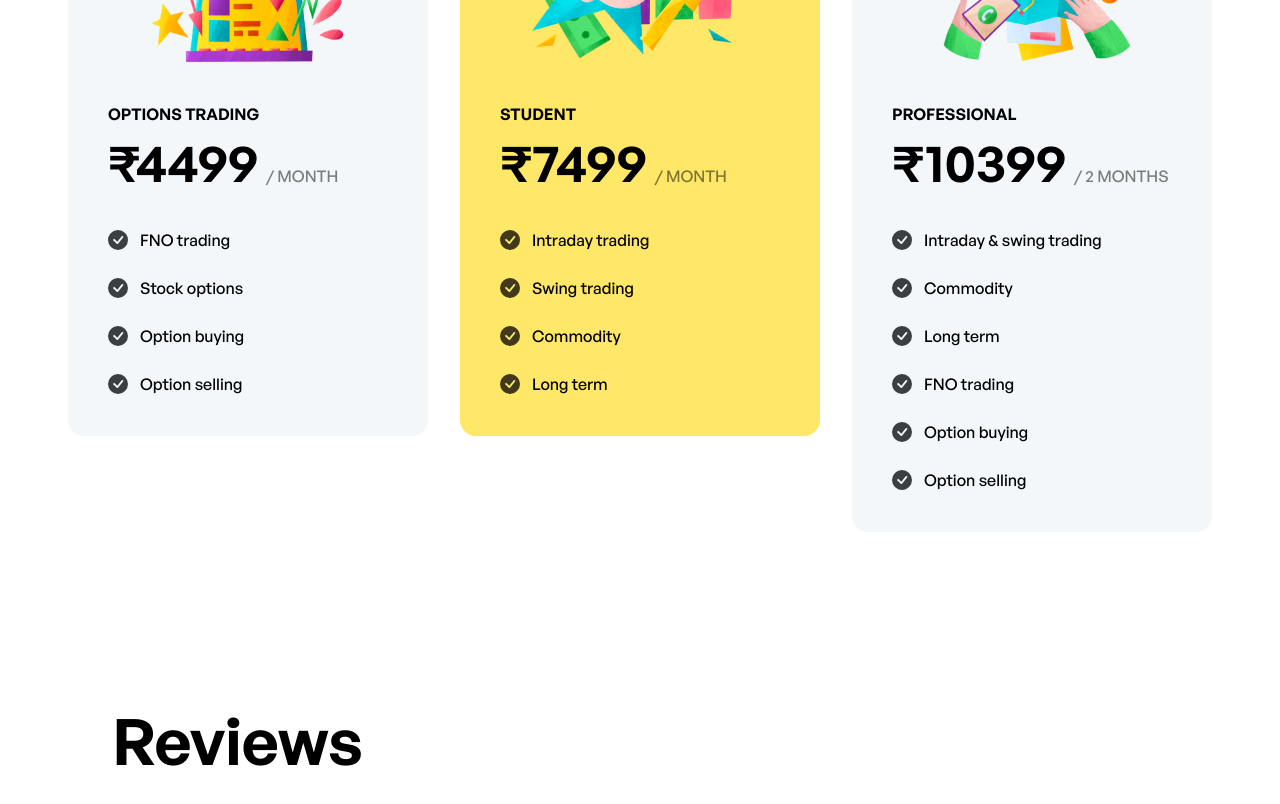
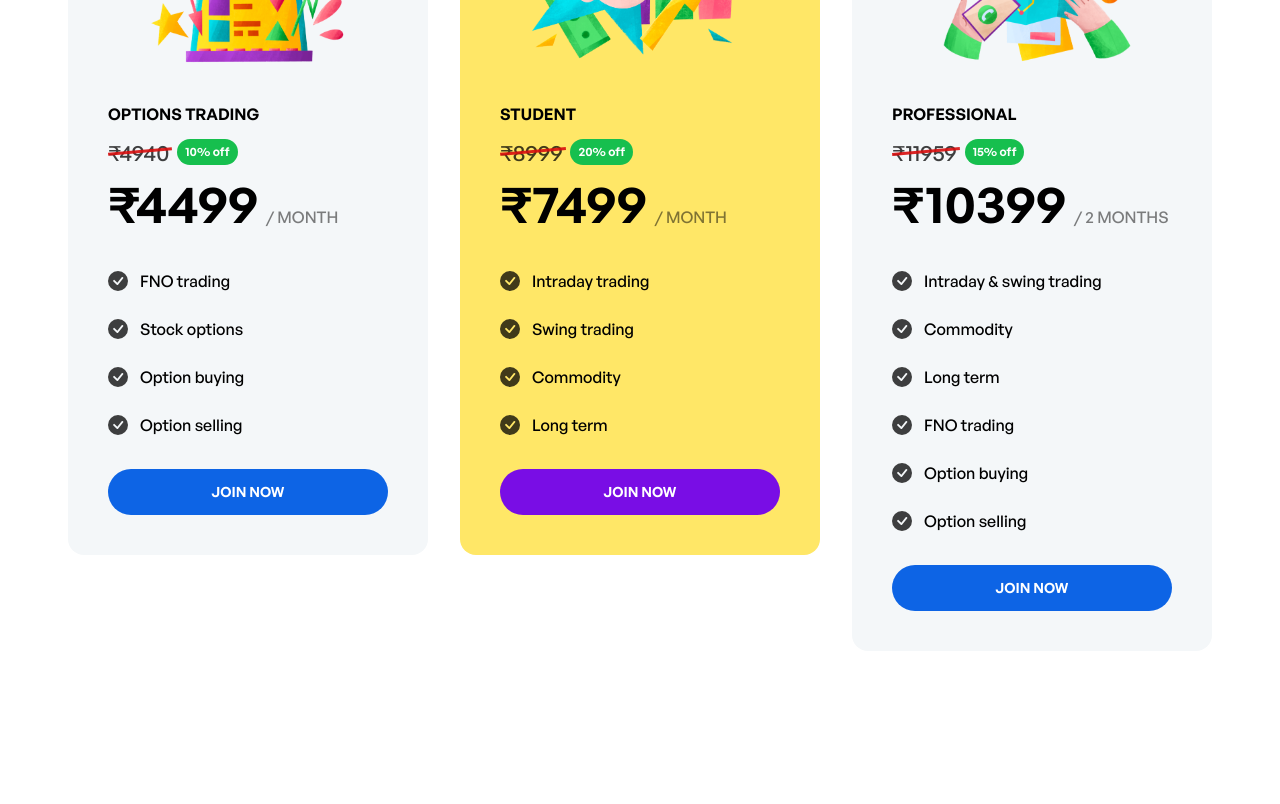
Before and after one commit to emanuelchristo/finquest, a Next.js app: page / in a window 1280 px wide. Shown: the part 2560-3364 px from the top of the page. Built offline with nearby package versions, Linux system fonts and the light colour scheme.

Commit message:
pricing card add discount and action button

```diff
--- a/components/Pricing.js
+++ b/components/Pricing.js
@@ -6,6 +6,8 @@ const plans = [
 		imageLink: '/images/options-trading-plan.png',
 		planName: 'Options Trading',
 		price: 4499,
+		cutPrice: 4940,
+		discount: '10% off',
 		duration: 'Month',
 		features: ['FNO trading', 'Stock options', 'Option buying', 'Option selling'],
 	},
@@ -13,6 +15,8 @@ const plans = [
 		imageLink: '/images/student-plan.png',
 		planName: 'Student',
 		price: 7499,
+		cutPrice: 8999,
+		discount: '20% off',
 		duration: 'Month',
 		color: 'yellow',
 		features: ['Intraday trading', 'Swing trading', 'Commodity', 'Long term'],
@@ -21,6 +25,8 @@ const plans = [
 		imageLink: '/images/professional-plan.png',
 		planName: 'Professional',
 		price: 10399,
+		cutPrice: 11959,
+		discount: '15% off',
 		duration: '2 Months',
 		features: [
 			'Intraday & swing trading',
@@ -37,7 +43,7 @@ export default function Pricing() {
 	return (
 		<section className={styles['pricing']}>
 			<div className={styles['heading-wrapper']}>
-				<h2>Pricing</h2>
+				<h2>Memberships</h2>
 				<p>A nunc lacus nisl, neque, quam. Vitae leo, eu nibh non in fermentum tincidunt.</p>
 			</div>
 			<div className={styles['cards-wrapper']}>
@@ -47,6 +53,8 @@ export default function Pricing() {
 						imageLink={item.imageLink}
 						planName={item.planName}
 						price={item.price}
+						cutPrice={item.cutPrice}
+						discount={item.discount}
 						duration={item.duration}
 						features={item.features}
 						color={item.color}
@@ -57,11 +65,15 @@ export default function Pricing() {
 	)
 }
 
-function Card({ imageLink, planName, price, duration, features, color }) {
+function Card({ imageLink, planName, price, cutPrice, discount, duration, features, color }) {
 	return (
 		<div className={`${styles['card']} ${color === 'yellow' ? styles['yellow-card'] : ''}`}>
 			<div className={styles['image-container']} style={{ backgroundImage: `url('${imageLink}')` }}></div>
 			<p className={styles['plan-name']}>{planName}</p>
+			<div className='flex items-center mb-2'>
+				<div className={styles['cut-price-wrapper']}>₹{cutPrice}</div>
+				<div className={styles['discount']}>{discount}</div>
+			</div>
 			<div className={styles['price-wrapper']}>
 				<h3>₹{price}</h3>
 				<span>{'/ ' + duration}</span>
@@ -73,6 +85,7 @@ function Card({ imageLink, planName, price, duration, features, color }) {
 					</li>
 				))}
 			</ul>
+			<button className={styles['action-button']}>JOIN NOW</button>
 		</div>
 	)
 }
--- a/components/pricing.module.css
+++ b/components/pricing.module.css
@@ -91,3 +91,48 @@
 	margin-right: 0.75rem;
 	color: rgba(0, 0, 0, 0.75);
 }
+
+.cut-price-wrapper {
+	font-weight: 500;
+	font-size: 1.375rem;
+	color: rgba(0, 0, 0, 0.75);
+	position: relative;
+}
+.cut-price-wrapper::after {
+	content: '';
+	position: absolute;
+	left: 0;
+	top: 0.9rem;
+	transform: rotate(-5deg);
+	display: inline-block;
+	width: 105%;
+	background-color: rgba(217, 15, 15, 0.9);
+	height: 3px;
+}
+.discount {
+	color: #fff;
+	background-color: #16bf4e;
+	border-radius: 100px;
+	padding: 0.25rem 0.5rem;
+	font-size: 0.75rem;
+	font-weight: 600;
+	margin-left: 0.5rem;
+}
+
+.action-button {
+	width: 100%;
+	height: 2.875rem;
+	margin-top: 2rem;
+	display: flex;
+	align-items: center;
+	justify-content: center;
+	background-color: #0d64e5;
+	color: #fff;
+	font-size: 0.875rem;
+	font-weight: 600;
+	border-radius: 100px;
+}
+
+.yellow-card .action-button {
+	background-color: #790de5;
+}
```
